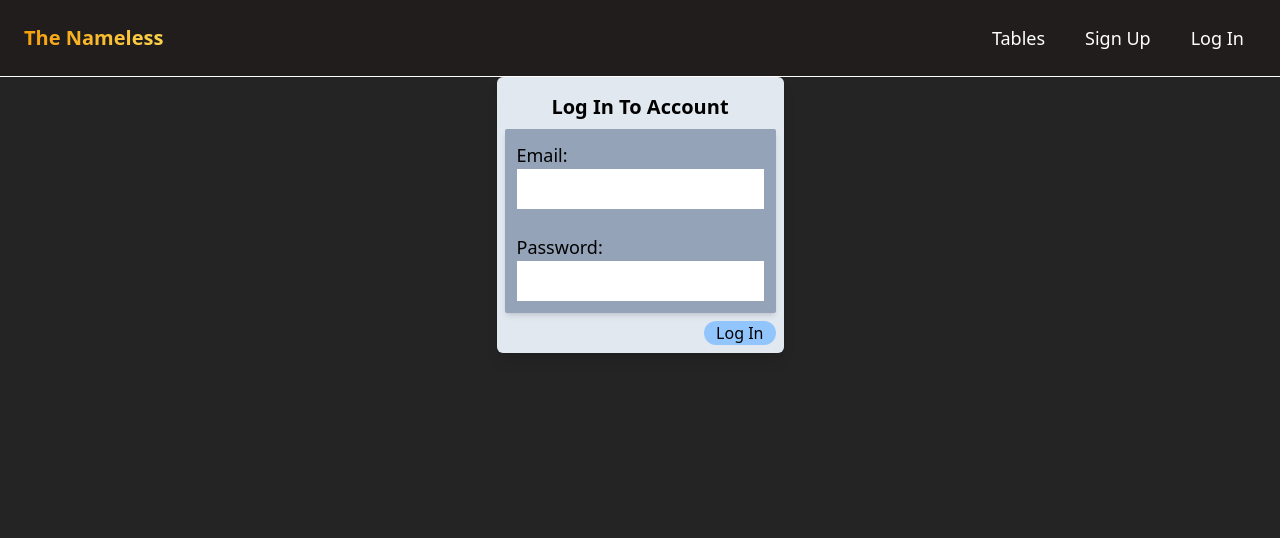
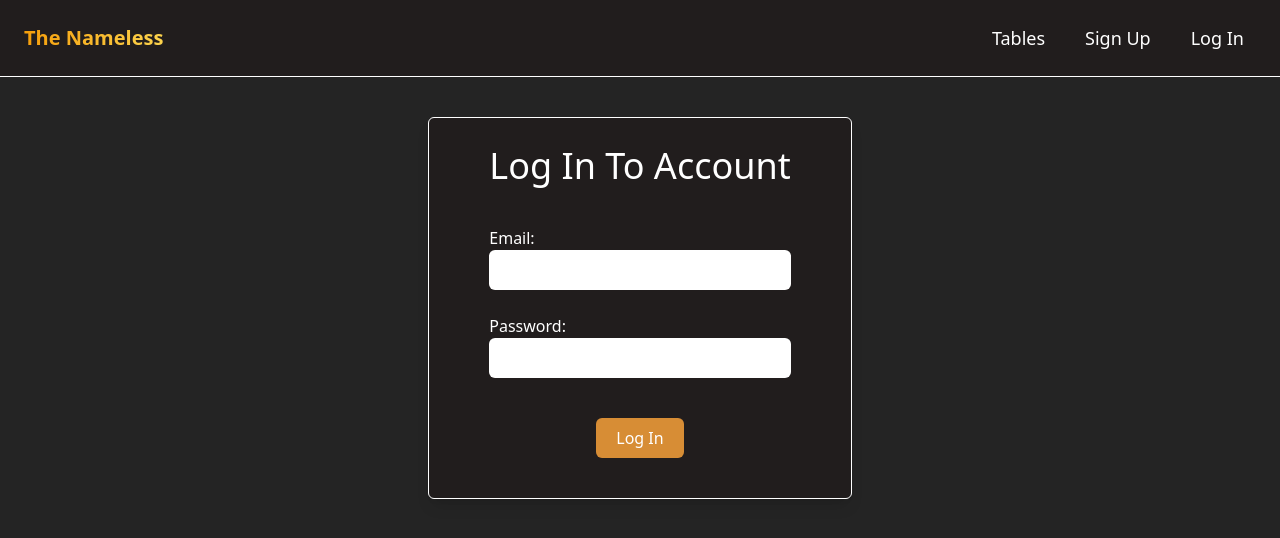
Before and after one commit to NamelessTechnologies/Clipr, a React (Vite) app in the folder frontend/: page /Clipr/LogIn in a window 1280 px wide. Shown: the top 538 px of the page. Built offline with nearby package versions, Linux system fonts and the light colour scheme.

Commit message:
Implemented user login and verification functionality

```diff
--- a/frontend/src/pages/CreateAccount.tsx
+++ b/frontend/src/pages/CreateAccount.tsx
@@ -99,7 +99,7 @@ const CreateAccount: React.FC = () => {
 
       <div className='flex justify-center mt-4'>
         <span className='text-white text-sm'>Already a member?</span>
-        <Link to="Clipr/LogIn" className='text-amber-500 text-sm ml-1'>Log in</Link>
+        <Link to="/Clipr/LogIn" className='text-amber-500 text-sm ml-1'>Log in</Link>
       </div>
     </form>
     </div>
--- a/frontend/src/pages/LogIn.tsx
+++ b/frontend/src/pages/LogIn.tsx
@@ -1,34 +1,55 @@
 import React, { useState } from 'react';
+import User from "../types/User";
+import { useNavigate } from "react-router-dom";
 
 const LogIn: React.FC = () => {
 
     const[email, setEmail] = useState('');
     const[password, setPassword] = useState('');
+    const[data, setData] = useState<User>(); // Fetched data will be an array of json
+    const[message, setMessage] = useState('');
+
+    const navigate = useNavigate();
 
     const attemptLogIn = async (event:React.FormEvent<HTMLFormElement>) => {
         event.preventDefault();
 
-        // put query/checking logic here
+        try {
+            const queryString = 'http://localhost:5001/User/email/' + email
+            const response = await fetch(queryString);
+            const json = await response.json() as User;
+            setData(json);
 
+            if(data?.password == password) {
+                setMessage("Correct Password!");
+                navigate("/");
+            }
+            else {
+                setMessage("Incorrect Password");
+            }
+        }
+            catch (error) {
+            setMessage("Invalid email, please make an account!");
+        }
     }
 
-
     return (
-        <div className="flex justify-center">
-            <form onSubmit={attemptLogIn} className="bg-slate-200 p-2 rounded-md shadow-lg">
-                <div className="flex justify-center">
-                    <h1 className="font-bold p-2 text-xl">Log In To Account</h1>
+        <div className="flex flex-row justify-center text-white p-10">
+            {message}
+            <form onSubmit={attemptLogIn} className="bg-navbar items-center pt-5 px-10 pb-10 rounded-md shadow-lg border border-white">
+                <div className="px-5 pt-2 pb-10">
+                    <h1 className="text-4xl">Log In To Account</h1>
                 </div>
 
-                <div className="bg-slate-400 p-3 rounded-sm shadow-md">
-                    <label className="text-lg">Email:</label><br></br>
-                    <input className = "p-2" type='email' required value={email} onChange={(e) => setEmail(e.target.value)}></input><br></br><br></br>
-                    <label className="text-lg">Password:</label><br></br>
-                    <input className = "p-2" type='password' required value={password} onChange={(e) => setPassword(e.target.value)}></input><br></br>
+                <div className="flex justify-center flex-col mx-5">
+                    <label className="">Email:</label>
+                    <input className = "p-2 text-black mb-6 rounded-md" type='email' required value={email} onChange={(e) => setEmail(e.target.value)}></input>
+                    <label className="">Password:</label>
+                    <input className = "p-2 text-black mb-10 rounded-md" type='password' required value={password} onChange={(e) => setPassword(e.target.value)}></input>
                 </div>
 
-                <div className='flex justify-right pt-2'>
-                    <button className="bg-blue-300 hover:bg-blue-500 rounded-xl pl-3 pr-3 ml-auto" type="submit">Log In</button>
+                <div className='flex justify-center'>
+                    <button className="bg-hsr_gold hover:bg-amber-600 rounded-md pl-5 pr-5 pt-2 pb-2 justify-center" type="submit">Log In</button>
                 </div>
             </form>
         </div>
```
Also changed, not shown: 1 other file (tests, documents, lock files or other folders).
